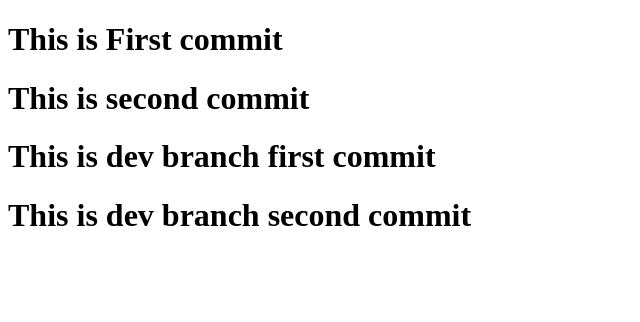
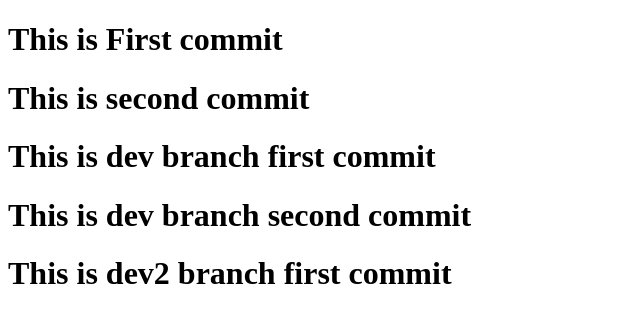
Before and after one commit to maulikrupala/Test2, a plain HTML site: page index.html in a window 1280 px wide. Shown: the whole page, without its empty margins (0-640 px from the left). Drawn offline with Linux system fonts and the light colour scheme.

Commit message:
dev2 branch first commit

```diff
--- a/index.html
+++ b/index.html
@@ -11,5 +11,6 @@
     <h1>This is second commit</h1>
     <h1>This is dev branch first commit</h1>
     <h1>This is dev branch second commit</h1>
+    <h1>This is dev2 branch first commit</h1>
 </body>
 </html>
```
